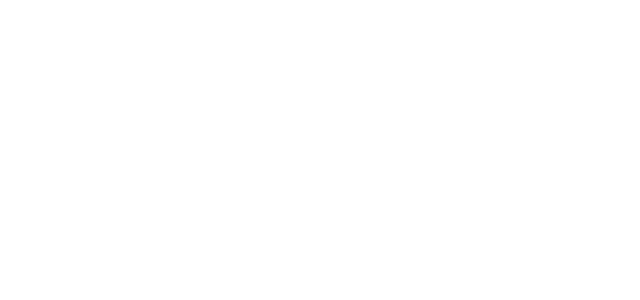
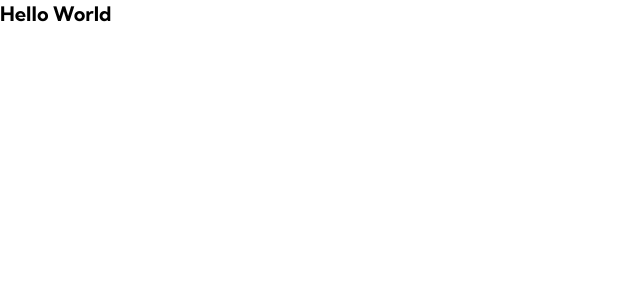
Before and after one commit to nodar-miminoshvili/devjobs, a Next.js app: page / in a window 1280 px wide. Shown: the top 300 px of the page, without its empty margins (0-640 px from the left). Built offline with nearby package versions, Linux system fonts and the light colour scheme.

Commit message:
Add Kumbh Sans as primary font

```diff
--- a/app/layout.tsx
+++ b/app/layout.tsx
@@ -1,12 +1,17 @@
-import type { Metadata } from "next";
-import { Inter } from "next/font/google";
-import "./globals.css";
+import type { Metadata } from 'next';
+import { Kumbh_Sans } from 'next/font/google';
+import './globals.css';
 
-const inter = Inter({ subsets: ["latin"] });
+const kumbh = Kumbh_Sans({
+  subsets: ['latin'],
+  display: 'swap',
+  style: 'normal',
+  weight: ['300', '400', '500', '600', '700'],
+});
 
 export const metadata: Metadata = {
-  title: "Create Next App",
-  description: "Generated by create next app",
+  title: 'Create Next App',
+  description: 'Generated by create next app',
 };
 
 export default function RootLayout({
@@ -16,7 +21,7 @@
 }>) {
   return (
     <html lang="en">
-      <body className={inter.className}>{children}</body>
+      <body className={kumbh.className}>{children}</body>
     </html>
   );
 }
--- a/app/page.tsx
+++ b/app/page.tsx
@@ -1,3 +1,3 @@
 export default function Home() {
-  return <main className=""></main>;
+  return <main className="font-bold text-xl">Hello World</main>;
 }
```
